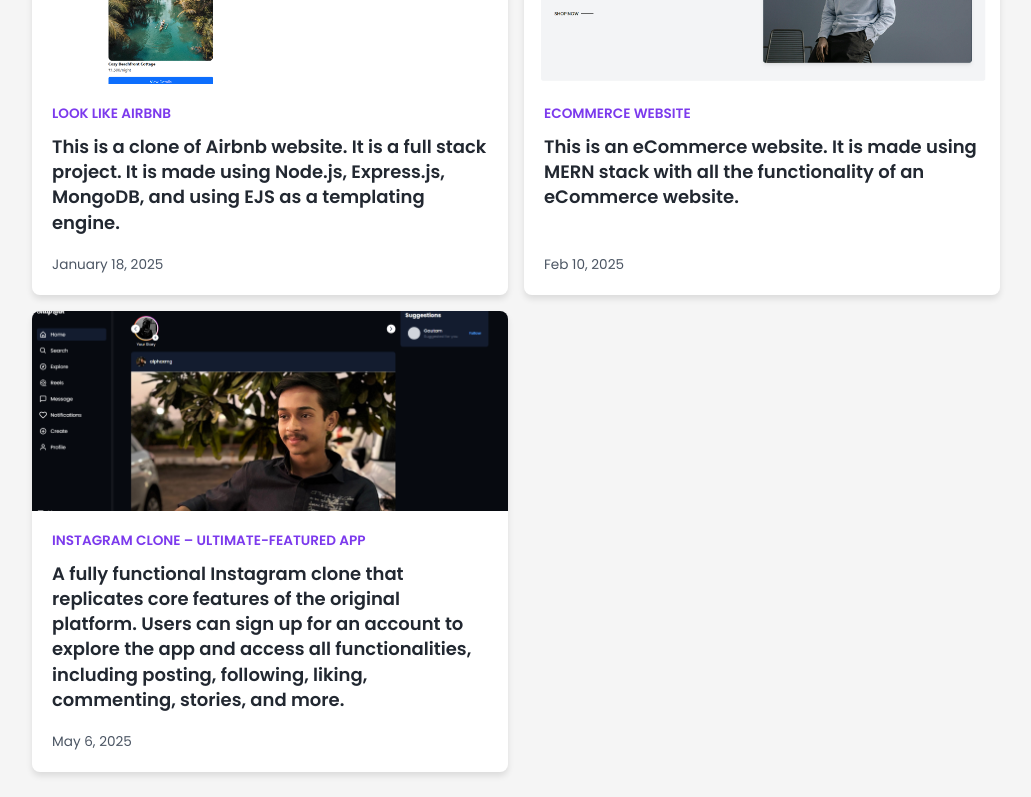
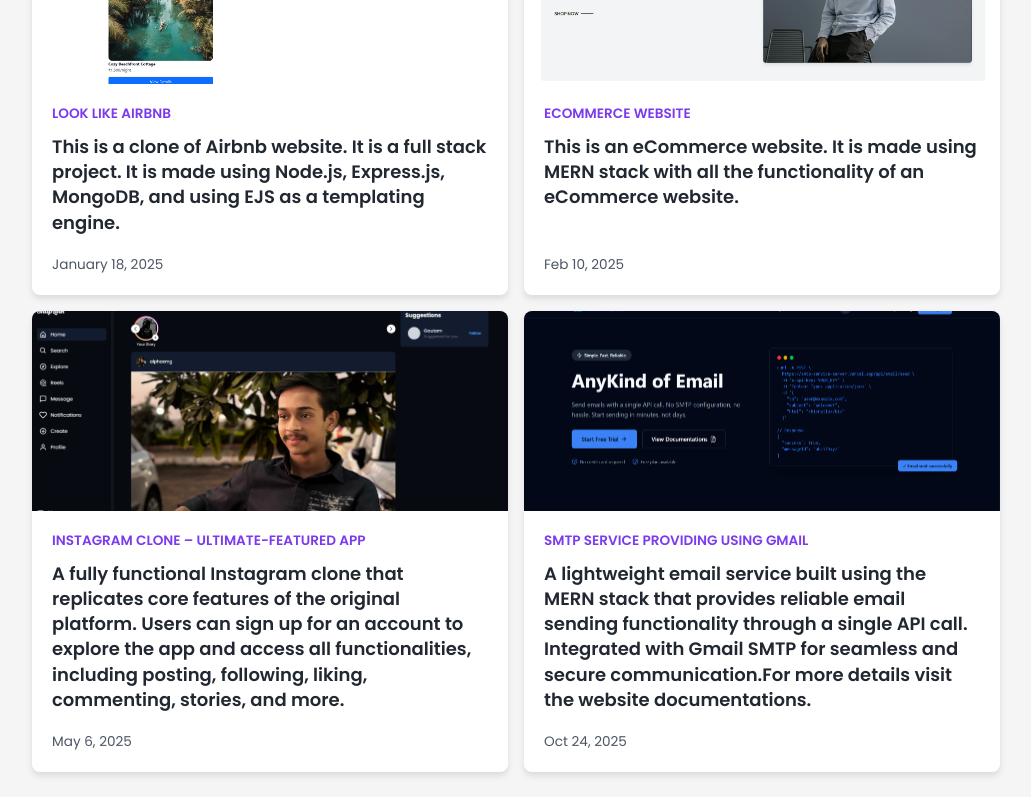
Before and after one commit to makwanagautam41/myportfolio, a React (Vite) app: page / in a window 1280 px wide. Shown: the part 2000-2797 px from the top of the page, without its empty margins (124-1155 px from the left). Built offline with nearby package versions, Linux system fonts and the light colour scheme.

Commit message:
added new project and updated profile image

```diff
--- a/src/components/about/About.jsx
+++ b/src/components/about/About.jsx
@@ -1,13 +1,12 @@
 import React, { useContext } from "react";
 import "./About.css";
-import AboutImg from "../../assets/profile.jpg";
+import AboutImg from "../../assets/profile.png";
 import CV from "../../assets/gautamsCV.pdf";
 import Info from "./Info";
 import Title from "../Title";
 import AnimatedButton from "../AnimatedButton";
 
 const About = () => {
-
   return (
     <section className="about section" id="about">
       <h2 className="section_title">
--- a/src/components/home/Home.css
+++ b/src/components/home/Home.css
@@ -103,7 +103,7 @@
 
 /* Profile Image */
 .home_img {
-    background: url("../../assets/profile.jpg") no-repeat center/cover;
+    background: url("../../assets/profile.png") no-repeat center/cover;
     box-shadow: inset 0 0 0 9px rgba(255, 255, 255, 0.3);
     order: 1;
     justify-self: center;
--- a/src/components/projects/MajorProjects.jsx
+++ b/src/components/projects/MajorProjects.jsx
@@ -1,7 +1,8 @@
 import React from "react";
 import majorProFirst from "../../assets/majorProjectImg/majorProFirst.png";
 import majorProSecond from "../../assets/majorProjectImg/majorProSecond.png";
-import majorProThird from "../../assets/majorProjectImg/majorProThird.png"
+import majorProThird from "../../assets/majorProjectImg/majorProThird.png";
+import majorProFourth from "../../assets/majorProjectImg/majorProFourth.png";
 
 const MajorProjects = () => {
   const majorProjects = [
@@ -26,9 +27,17 @@
       img: majorProThird,
       projectLink: "https://snaplink-gilt.vercel.app/",
       projectName: "Instagram Clone – Ultimate-Featured App",
-      projectDescription: "A fully functional Instagram clone that replicates core features of the original platform. Users can sign up for an account to explore the app and access all functionalities, including posting, following, liking, commenting, stories, and more."
-    }
-
+      projectDescription:
+        "A fully functional Instagram clone that replicates core features of the original platform. Users can sign up for an account to explore the app and access all functionalities, including posting, following, liking, commenting, stories, and more.",
+    },
+    {
+      date: "Oct 24, 2025",
+      img: majorProFourth,
+      projectLink: "https://smtp-lite.vercel.app/",
+      projectName: "SMTP service providing using gmail",
+      projectDescription:
+        "A lightweight email service built using the MERN stack that provides reliable email sending functionality through a single API call. Integrated with Gmail SMTP for seamless and secure communication.For more details visit the website documentations.",
+    },
   ];
 
   return (
```
Also changed, not shown: src/assets/majorProjectImg/majorProFourth.png (added), src/assets/profile.png (added).
